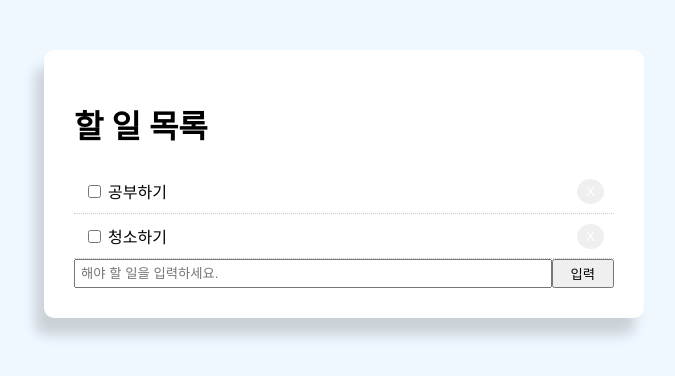
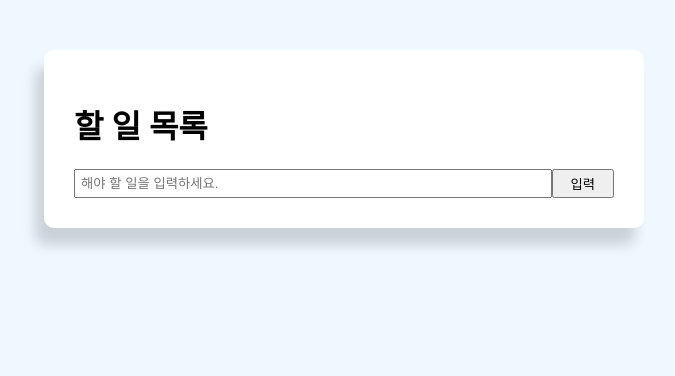
Before and after one commit to seoyoonOh/react_todo_app, a React (Create React App) app: page / in a window 1280 px wide. Shown: the top 376 px of the page, without its empty margins (296-971 px from the left). Built offline with nearby package versions, Linux system fonts and the light colour scheme.

Commit message:
♻️ 클래스에서 함수형 컴포넌트로 바꾸기

```diff
--- a/src/App.js
+++ b/src/App.js
@@ -1,8 +1,11 @@
-import React, { Component } from "react";
+import React, { useState } from "react";
 import "./App.css";
 
-export default class App extends Component {
-  btnStyle = {
+export default function App() {
+  const [todoData, setTodoData] = useState([]);
+  const [value, setValue] = useState("");
+
+  const btnStyle = {
     color: "#fff",
     border: "none",
     padding: "5px 9px",
@@ -11,7 +14,7 @@
     float: "right",
   };
 
-  listStyle = (completed) => {
+  const listStyle = (completed) => {
     return {
       padding: "10px",
       borderBottom: "1px #ccc dotted",
@@ -19,54 +22,38 @@
     };
   };
 
-  state = {
-    todoData: [
-      {
-        id: "1",
-        title: "공부하기",
-        completed: false,
-      },
-      {
-        id: "2",
-        title: "청소하기",
-        completed: false,
-      },
-    ],
-    value: "",
+  const handleClick = (id) => {
+    let newTodoData = todoData.filter((data) => data.id !== id);
+    setTodoData(newTodoData);
   };
 
-  handleClick = (id) => {
-    let newTodoData = this.state.todoData.filter((data) => data.id !== id);
-    this.setState({ todoData: newTodoData });
+  const handleChange = (e) => {
+    setValue(e.target.value);
   };
 
-  handleChange = (e) => {
-    this.setState({ value: e.target.value });
-  };
-
-  handleSubmit = (e) => {
+  const handleSubmit = (e) => {
     e.preventDefault();
 
     let newTodo = {
       id: Date.now(),
-      title: this.state.value,
+      title: value,
       completed: false,
     };
 
-    this.setState({ todoData: [...this.state.todoData, newTodo], value: "" });
+    setTodoData((prev) => [...prev, newTodo]);
+    setValue("");
   };
 
-  handleCompleteChange = (id) => {
-    let newTodoData = this.state.todoData.map((data) => {
+  const handleCompleteChange = (id) => {
+    let newTodoData = todoData.map((data) => {
       if (data.id === id) {
         data.completed = !data.completed;
       }
       return data;
     });
-    this.setState({ todoData: newTodoData });
+    setTodoData(newTodoData);
   };
 
-  render() {
   return (
     <div className="container">
       <div className="todoBlock">
@@ -74,21 +61,20 @@
           <h1>할 일 목록</h1>
         </div>
 
-          {this.state.todoData.map((data) => (
-            <div style={this.listStyle(data.completed)} key={data.id}>
-              <input type="checkbox" onChange={() => this.handleCompleteChange(data.id)} defaultChecked={false} /> {data.title}
-              <button style={this.btnStyle} onClick={() => this.handleClick(data.id)}>
+        {todoData.map((data) => (
+          <div style={listStyle(data.completed)} key={data.id}>
+            <input type="checkbox" onChange={() => handleCompleteChange(data.id)} defaultChecked={false} /> {data.title}
+            <button style={btnStyle} onClick={() => handleClick(data.id)}>
               X
             </button>
           </div>
         ))}
 
-          <form style={{ display: "flex" }} onSubmit={this.handleSubmit}>
-            <input type="text" name="value" style={{ flex: "10", padding: "5px" }} placeholder="해야 할 일을 입력하세요." value={this.state.value} onChange={this.handleChange} />
+        <form style={{ display: "flex" }} onSubmit={handleSubmit}>
+          <input type="text" name="value" style={{ flex: "10", padding: "5px" }} placeholder="해야 할 일을 입력하세요." value={value} onChange={handleChange} />
           <input type="submit" value="입력" className="btn" style={{ flex: "1" }} />
         </form>
       </div>
     </div>
   );
 }
-}
```
Lines whose indentation alone changed are shown as unchanged.
